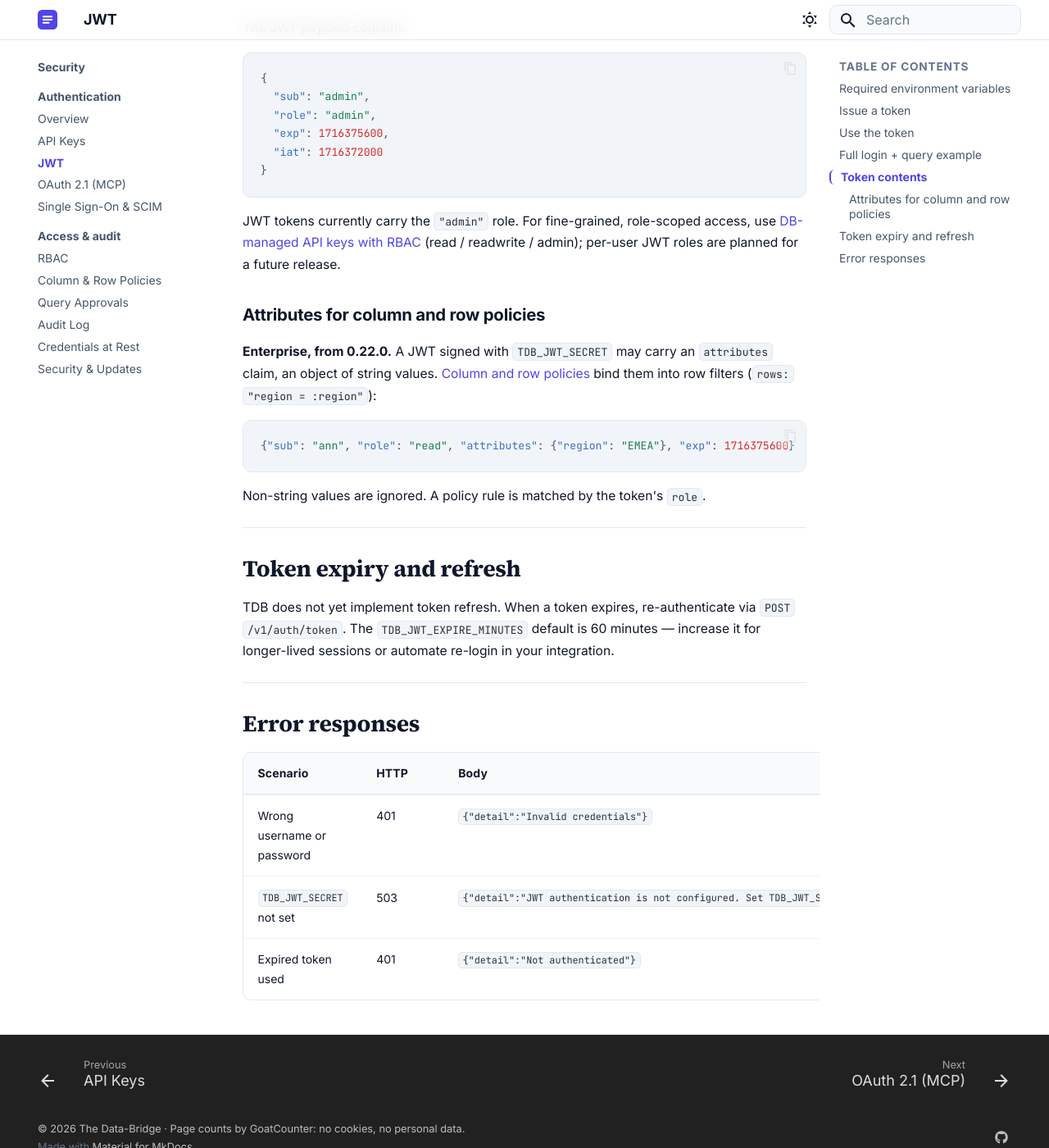
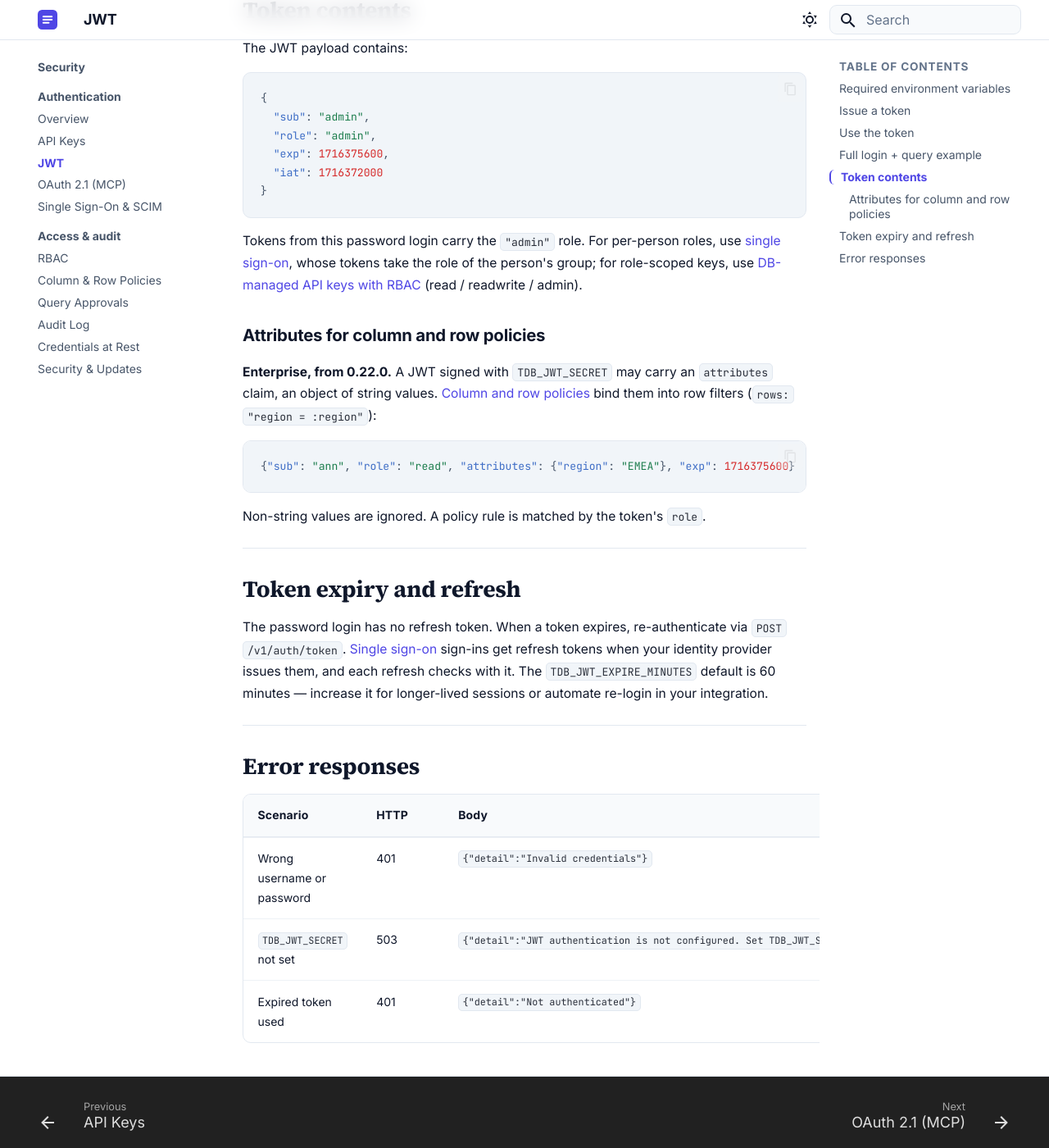
Before and after one commit to tdb-project/tdb-docs, an MkDocs documentation site: the page built from docs/auth/jwt.md, in a window 1280 px wide and 1400 px high, scrolled down 2659 px. Shown: the whole window at 82% size. Built offline with MkDocs 1.6.1 and Material for MkDocs 9.7.7, drawn with Linux system fonts in a browser that asks for light colours; some of the changed text lies outside the part shown.

Commit message:
360 review: JWT page points to SSO for per-person logins, roles and refresh; MySQL SSL and Snowflake reuse stated as facts, not promises
Co-Authored-By: Claude Opus 5.5 <noreply@anthropic.com>

````diff
--- a/docs/auth/jwt.md
+++ b/docs/auth/jwt.md
@@ -20,10 +20,12 @@ Generate a secure secret:
 python -c "import secrets; print(secrets.token_hex(32))"
 ```
 
-!!! warning "Single admin user"
-    The current release supports one admin identity (`TDB_ADMIN_USER` / `TDB_ADMIN_PASSWORD`).
-    Multi-user support with individual logins is planned for a future release. For
-    role-scoped access today, use [DB-managed API keys with RBAC](../security/rbac.md).
+!!! warning "One admin identity for this login"
+    The password login on this page has one admin identity (`TDB_ADMIN_USER` /
+    `TDB_ADMIN_PASSWORD`). For individual logins, use [single sign-on](sso.md) (Mid-Market,
+    from 0.24.0), where each person signs in through your identity provider and their group
+    decides their role. For role-scoped machine access, use
+    [DB-managed API keys with RBAC](../security/rbac.md).
 
 ---
 
@@ -114,9 +116,9 @@ The JWT payload contains:
 }
 ```
 
-JWT tokens currently carry the `"admin"` role. For fine-grained, role-scoped access,
-use [DB-managed API keys with RBAC](../security/rbac.md) (read / readwrite / admin);
-per-user JWT roles are planned for a future release.
+Tokens from this password login carry the `"admin"` role. For per-person roles, use
+[single sign-on](sso.md), whose tokens take the role of the person's group; for role-scoped
+keys, use [DB-managed API keys with RBAC](../security/rbac.md) (read / readwrite / admin).
 
 ### Attributes for column and row policies
 
@@ -134,8 +136,9 @@ Non-string values are ignored. A policy rule is matched by the token's `role`.
 
 ## Token expiry and refresh
 
-TDB does not yet implement token refresh. When a token expires, re-authenticate via
-`POST /v1/auth/token`. The `TDB_JWT_EXPIRE_MINUTES` default is 60 minutes — increase
+The password login has no refresh token. When a token expires, re-authenticate via
+`POST /v1/auth/token`. [Single sign-on](sso.md) sign-ins get refresh tokens when your identity
+provider issues them, and each refresh checks with it. The `TDB_JWT_EXPIRE_MINUTES` default is 60 minutes — increase
 it for longer-lived sessions or automate re-login in your integration.
 
 ---
````
Also changed, not shown: docs/connectors/mysql.md (+3 -3 lines), docs/connectors/snowflake.md (+2 -2 lines).
